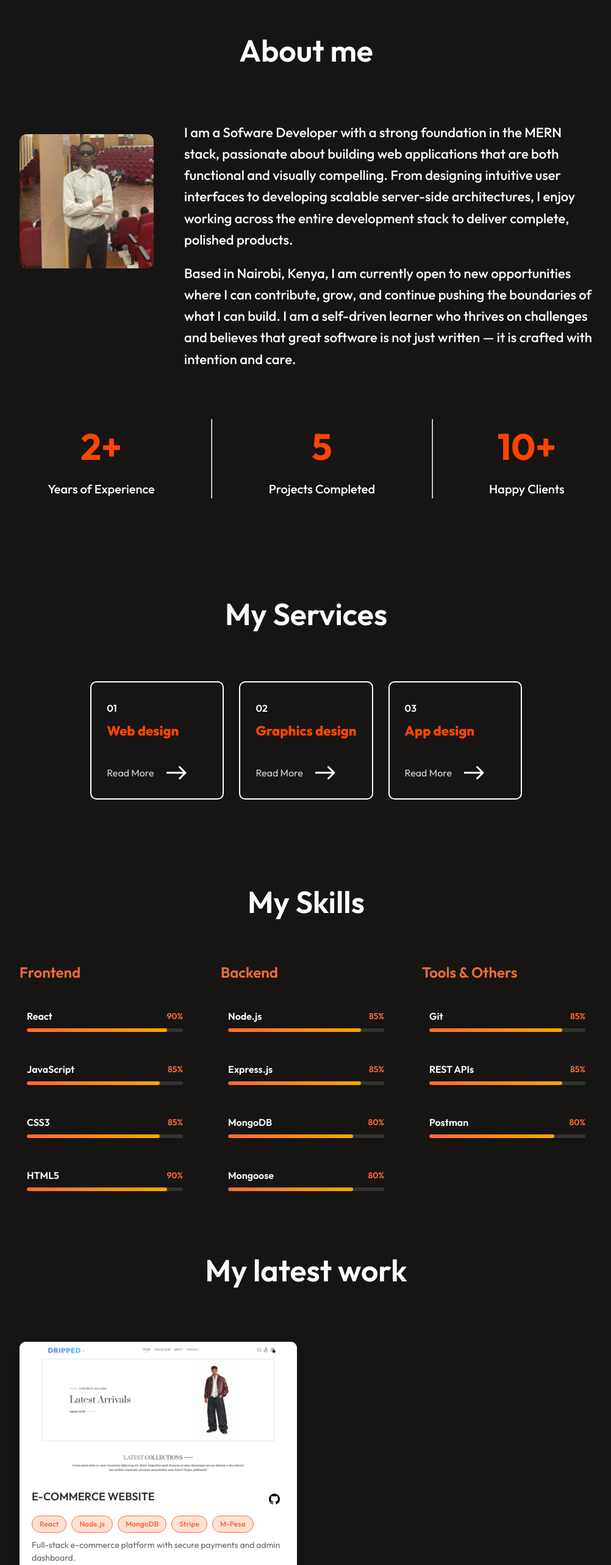
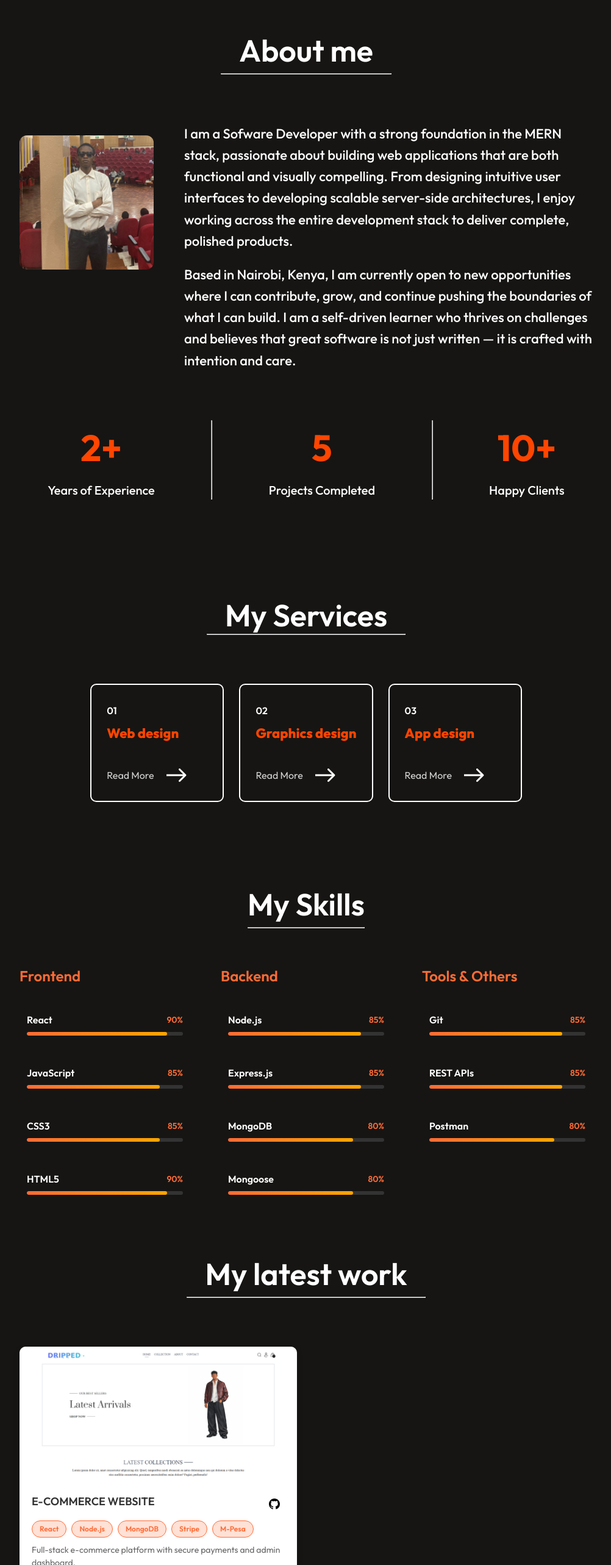
Before and after one commit to iankala/portfolio, a React (Vite) app: page / in a window 1280 px wide. Shown: the part 980-3546 px from the top of the page at 61% size, without its empty margins (138-1140 px from the left). Built offline with nearby package versions, Linux system fonts and the light colour scheme.

Commit message:
profiles added

```diff
--- a/src/Components/About/About.jsx
+++ b/src/Components/About/About.jsx
@@ -8,6 +8,7 @@ const About = () => {
     <div id='about' className="About">
       <div className="about-title">
         <h1>About me</h1>
+        <hr />
 
       </div>
       <div className="about-section">
--- a/src/Components/Contact/Contact.jsx
+++ b/src/Components/Contact/Contact.jsx
@@ -24,7 +24,7 @@ const Contact = () => {
     <div id="contact" className="contact">
       <div className="contact-title">
         <h1>Get in touch</h1>
-
+        <hr />
       </div>
       <div className="contact-section">
         <div className="contact-left">
--- a/src/Components/MyWork/MyWork.jsx
+++ b/src/Components/MyWork/MyWork.jsx
@@ -15,6 +15,7 @@ const MyWork = () => {
     <div id="work" className="mywork">
       <div className="mywork-title">
         <h1>My latest work</h1>
+        <hr />
       </div>
       <div className="mywork-container">
         {mywork_data
--- a/src/Components/Navbar/Navbar.jsx
+++ b/src/Components/Navbar/Navbar.jsx
@@ -78,8 +78,10 @@ const Navbar = () => {
       </div>
 
       <img src={menu_open} onClick={openMenu} alt="" className="nav-mob-open" />
+
     </div>
   );
+
 };
 
 export default Navbar;
--- a/src/Components/Services/Services.jsx
+++ b/src/Components/Services/Services.jsx
@@ -9,7 +9,7 @@ const Services = () => {
     <div id='services' className='services'>
         <div className="services-title">
             <h1>My Services</h1>
-
+          <hr />
         </div>
         <div className="services-container">
             {Services_Data.map((service, index)=>{
--- a/src/Components/Skills/Skills.jsx
+++ b/src/Components/Skills/Skills.jsx
@@ -34,7 +34,10 @@ const Skills = () => {
 
   return (
     <div id="skills" className="skills">
+        <div>
       <h1>My Skills</h1>
+      <hr />
+        </div>
       <div className="skills-container">
         {skillsData.map((skillGroup, idx) => (
           <div key={idx} className="skill-group">
```
